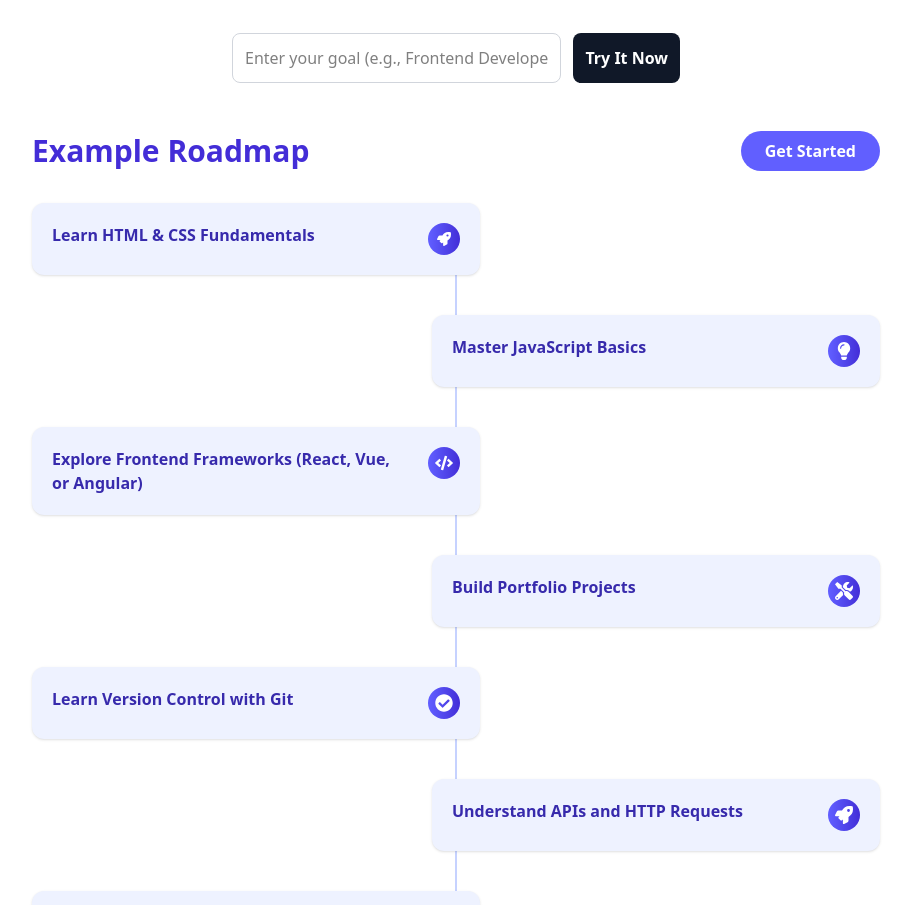
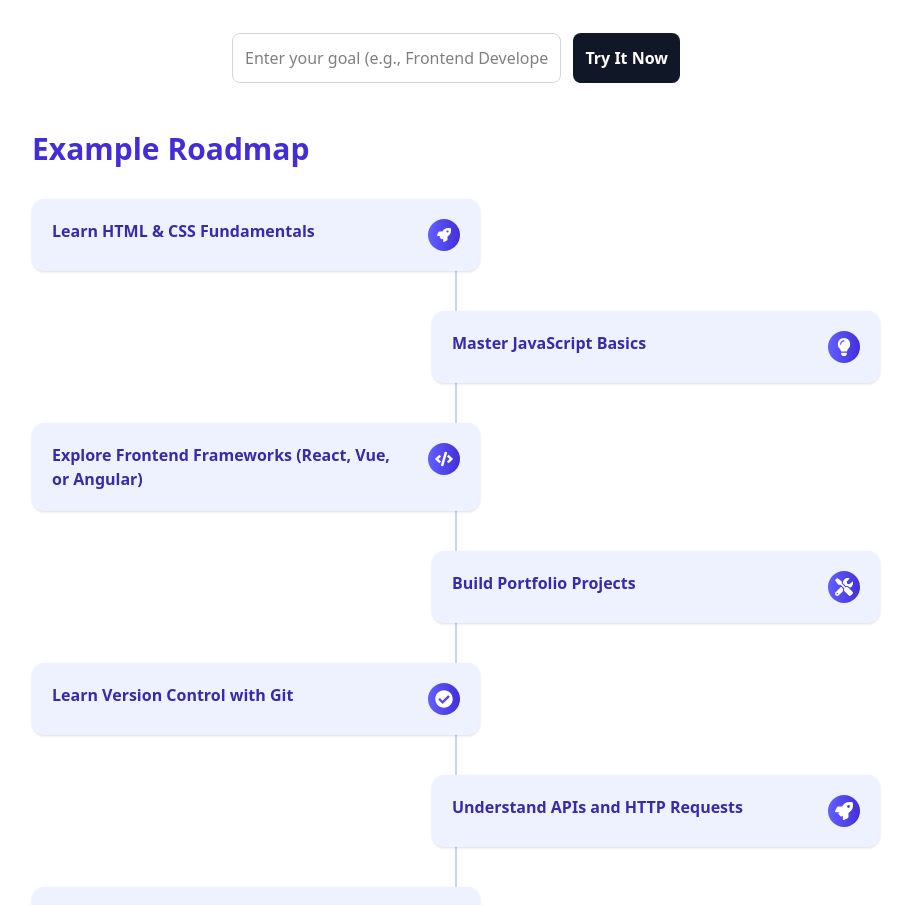
Before and after one commit to wintwah243/Mapito, a React (Vite) app in the folder mapito/: page / in a window 1280 px wide. Shown: the part 2723-3628 px from the top of the page, without its empty margins (184-1095 px from the left). Built offline with nearby package versions, Linux system fonts and the light colour scheme.

Commit message:
delete get started button

```diff
--- a/mapito/src/Landing/LandingHero.jsx
+++ b/mapito/src/Landing/LandingHero.jsx
@@ -60,12 +60,6 @@ const LandingHero = () => {
                 <div className="w-full max-w-4xl px-2 sm:px-6">
                     <div className="flex flex-col sm:flex-row items-center justify-between mb-8 gap-4">
                         <h2 className="text-2xl sm:text-3xl font-bold text-indigo-700 text-center sm:text-left">Example Roadmap</h2>
-                        <button
-                            onClick={() => navigate('/signup')}
-                            className="bg-indigo-500 hover:bg-indigo-600 text-white py-2 px-5 sm:px-6 rounded-full font-semibold text-sm sm:text-base transition duration-300 whitespace-nowrap"
-                        >
-                            Get Started
-                        </button>
                     </div>
 
                     <div className="relative">
@@ -85,9 +79,6 @@ const LandingHero = () => {
                             >
                                 {/* Mobile dot */}
                                 <div className="sm:hidden absolute left-0 top-6 w-4 h-4 rounded-full bg-indigo-500 border-4 border-white transform -translate-x-1/2"></div>
-
-                                {/* Desktop dot */}
-                                {/* <div className="hidden sm:block absolute left-1/2 top-6 w-4 h-4 rounded-full bg-indigo-500 border-4 border-white transform -translate-x-1/2 -translate-y-1/2"></div> */}
 
                                 {/* Card */}
                                 <div className={`bg-indigo-50 rounded-xl p-5 shadow-sm hover:shadow-md transition-shadow ${index % 2 === 0 ? 'sm:mr-auto sm:max-w-md' : 'sm:ml-auto sm:max-w-md'}`}>
```
